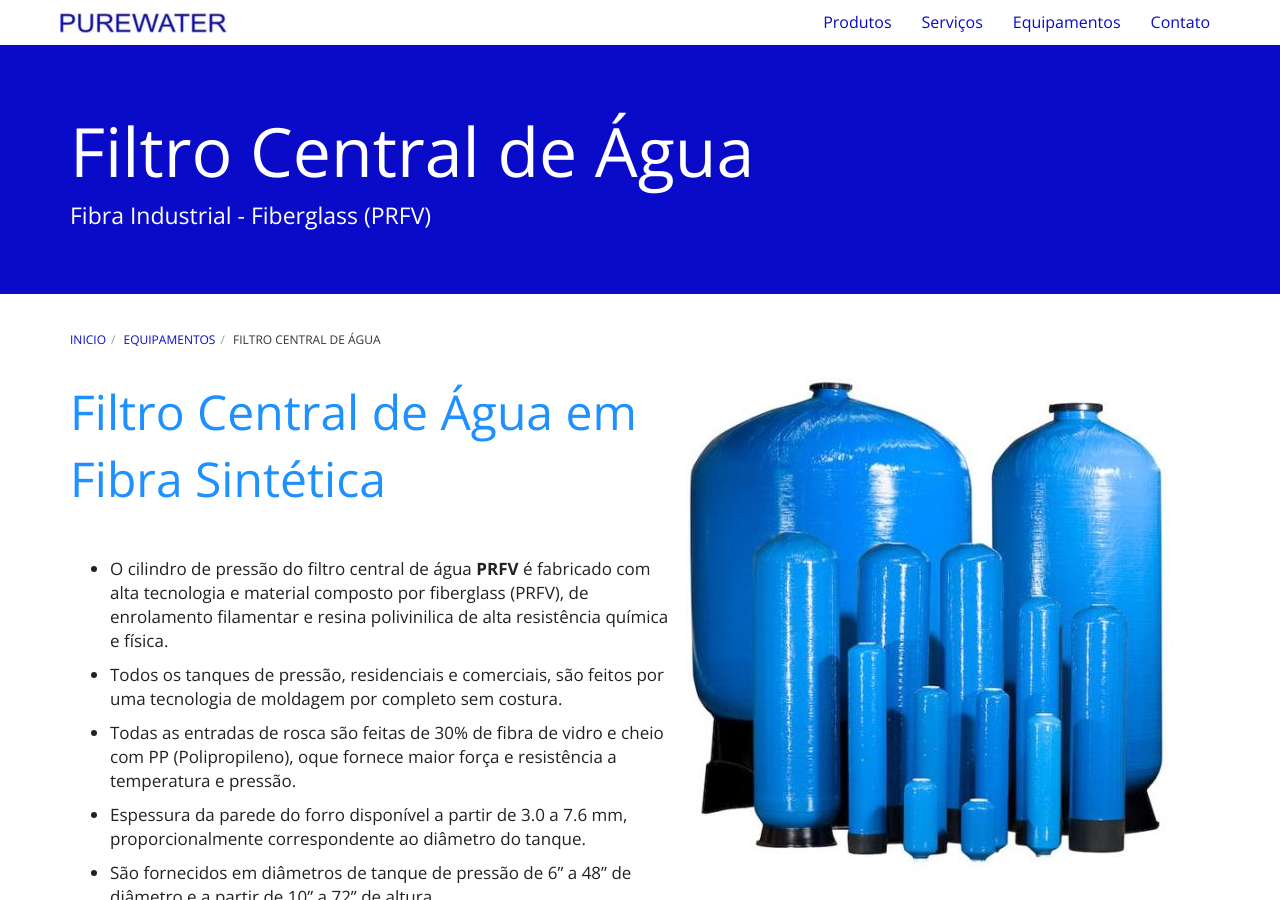
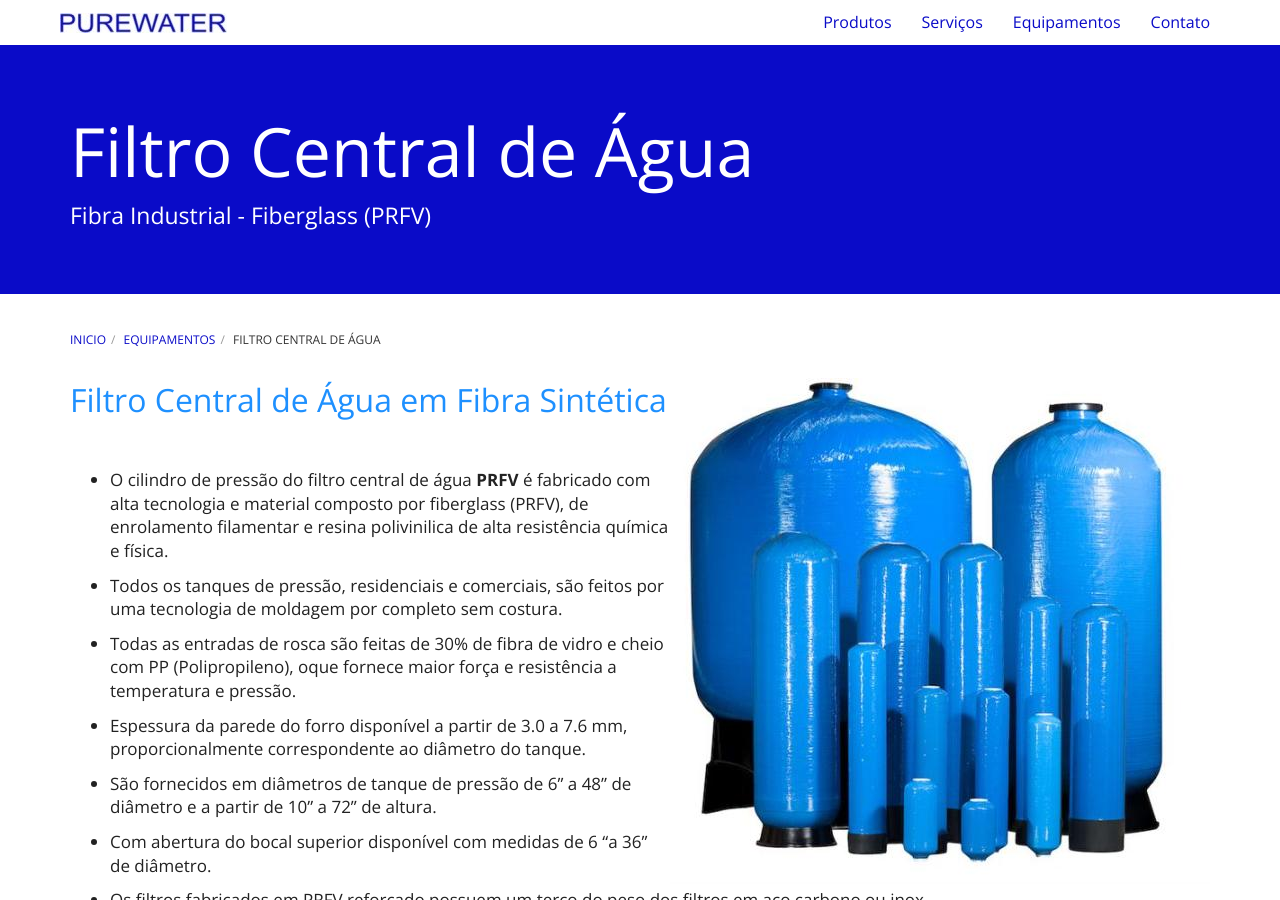
Before and after one commit to purewaterefluentes/purewaterefluentes.github.io, a Jekyll site: the page built from equipamentos/filtro-central-de-agua-industrial-fibra-fiberglass.md, in a window 1280 px wide and 900 px high. Built offline with Jekyll 4.4.1, drawn with Linux system fonts in a browser that asks for light colours; nearby versions of some CDN libraries; library files that are not in the unit come from our copies.

Commit message:
Update filtro-central-de-agua-industrial-fibra-fiberglass.md

```diff
--- a/equipamentos/filtro-central-de-agua-industrial-fibra-fiberglass.md
+++ b/equipamentos/filtro-central-de-agua-industrial-fibra-fiberglass.md
@@ -7,9 +7,8 @@
 
 <img class="img-responsive pull-right" style="max-width: 55%;" src="../../website/images/cyber_tank.jpg" alt="Filtro de Agua em Fiberglass">
 
-<font color="#1E90FF" size="7" aling="left">Filtro Central de Água em Fibra Sintética</font>
+<font color="#1E90FF" size="6" aling="left">Filtro Central de Água em Fibra Sintética</font>
 <br />
-
 - O cilindro de pressão do filtro central de água **PRFV** é fabricado com alta tecnologia e material composto por fiberglass (PRFV), de enrolamento filamentar e resina polivinilica de alta resistência química e física.
 
 - Todos os tanques de pressão, residenciais e comerciais, são feitos por uma tecnologia de moldagem por completo sem costura.
```
